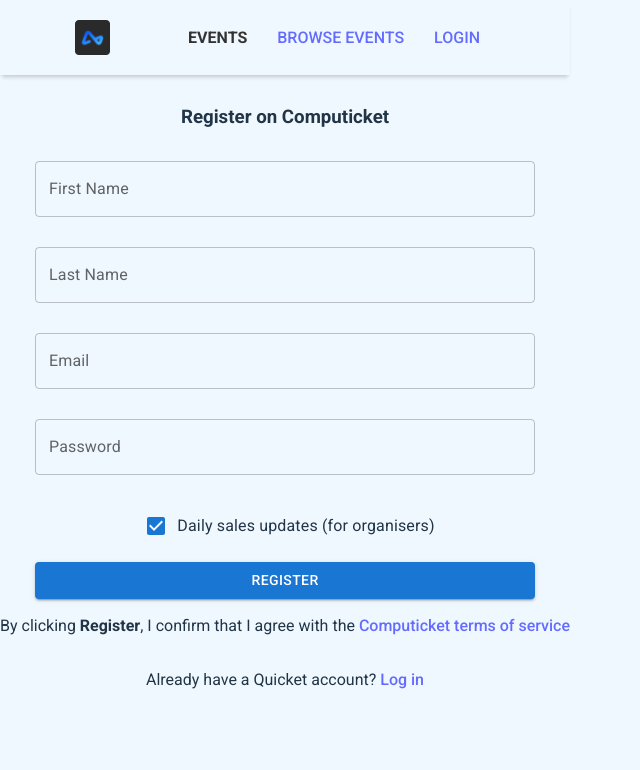
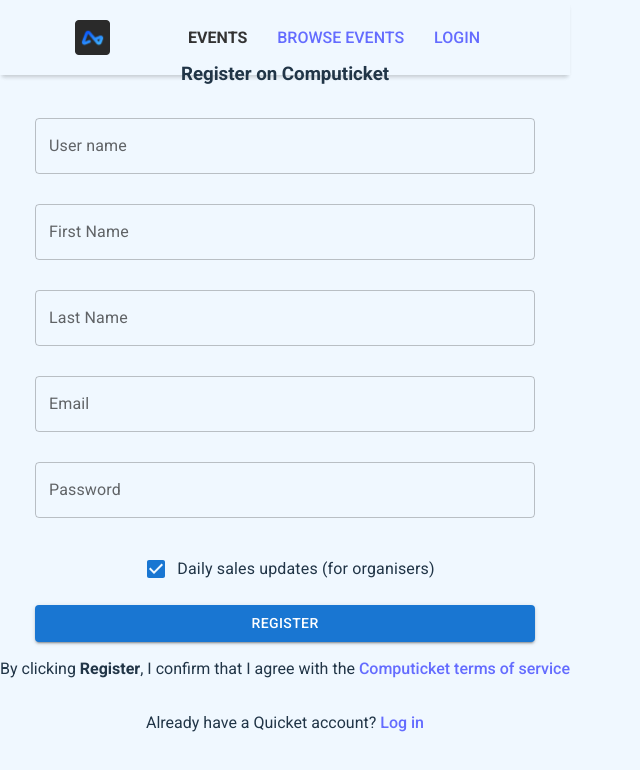
Before and after one commit to Jakaza/computicket, a React (Vite) app in the folder client/: page /register in a window 1280 px wide. Shown: the top 770 px of the page, without its empty margins (0-640 px from the left). Built offline with nearby package versions, Linux system fonts and the light colour scheme.

Commit message:
Logout and reset password

```diff
--- a/client/index.html
+++ b/client/index.html
@@ -2,7 +2,7 @@
 <html lang="en">
   <head>
     <meta charset="UTF-8" />
-    <link rel="icon" type="image/svg+xml" href="/vite.svg" />
+    <link rel="icon" type="image/svg+xml" href="/logo.png" />
     <meta name="viewport" content="width=device-width, initial-scale=1.0" />
     <title>Vite + React</title>
     <link href="https://fonts.googleapis.com/css2?family=Roboto:wght@400;500;700&display=swap" rel="stylesheet">
--- a/client/src/components/sidebar/Sidebar.jsx
+++ b/client/src/components/sidebar/Sidebar.jsx
@@ -1,7 +1,24 @@
-import React from "react";
+import React, { useContext } from "react";
 import "./sidebar.scss";
+import { Button } from "@mui/material";
+import apiRequest from "../../lib/apiRequest";
+import { AuthContext } from "../../context/AuthContext";
+import { useNavigate } from "react-router-dom";
 
 function Sidebar() {
+  const { updateUser } = useContext(AuthContext);
+  const navigate = useNavigate();
+
+  const handleLogout = async () => {
+    try {
+      await apiRequest.post("/auth/logout");
+      updateUser(null);
+      navigate("/");
+    } catch (err) {
+      console.log(err);
+    }
+  };
+
   return (
     <aside className="sidebar">
       <nav>
@@ -19,7 +36,11 @@
           <li>Promoter networks</li>
           <li>Vending</li>
           <li>Referrals</li>
-          <li>Account preferences</li>
+          <li>
+            <Button onClick={handleLogout} variant="contained" color="error">
+              Log out
+            </Button>
+          </li>
         </ul>
       </nav>
     </aside>
--- a/client/src/routes/passreset/ForgetPassword.jsx
+++ b/client/src/routes/passreset/ForgetPassword.jsx
@@ -1,25 +1,79 @@
-import React from 'react'
-import  "./forgetPassword.scss"
-import { Box, Button, TextField } from '@mui/material'
+import React, { useState } from "react";
+import "./forgetPassword.scss";
+import { Box, Button, TextField } from "@mui/material";
+import apiRequest from "../../lib/apiRequest";
+import { useNavigate } from "react-router-dom";
 
 function ForgetPassword() {
+  const [error, setError] = useState(false);
+  const [isLoadoing, setIsLoading] = useState(false);
+  const [message, setMessage] = useState("");
+  const navigate = useNavigate();
+
+  const handleSubmit = async (en) => {
+    en.preventDefault();
+    setError("");
+    setIsLoading(true);
+
+    const formData = new FormData(en.target);
+    const email = formData.get("email");
+
+    try {
+      const res = await apiRequest.post("/auth/forgot", {
+        email,
+      });
+      if (res.status === 200) {
+        console.log("YOU GOT LINK TO RESET PASSWORD CHECK EMAILS");
+        console.log(res);
+      }
+      if (res.status === 400) {
+        console.log("USER INPUT ERROR");
+        console.log(res.status);
+        setMessage(res.data.message);
+        setError(res.error);
+      }
+    } catch (error) {
+      if (error.code == "ERR_NETWORK") {
+        console.log("ERR_NETWORK SERVER IS DOWN", ERR_NETWORK);
+      }
+      console.log(error);
+      setError(error);
+    } finally {
+      setIsLoading(false);
+    }
+  };
+
   return (
-    <div className='resetPassword'>
+    <div className="resetPassword">
       <h3> RESET PASSWORD</h3>
 
       <p>Forgotten your password?</p>
 
-    <p>Enter the email address registered with your Computicket account below and we will email you a password reset link. If you don't see the email in your inbox, please check other folders in your email account such as Promotions OR Spam.</p>
+      <p>
+        Enter the email address registered with your Computicket account below
+        and we will email you a password reset link. If you don't see the email
+        in your inbox, please check other folders in your email account such as
+        Promotions OR Spam.
+      </p>
 
-  <Box className="inputBox" sx={{ width: 500, maxWidth: '100%' }}>
-    <TextField fullWidth label="Email" id="email" />
+      <form onSubmit={handleSubmit}>
+        <Box className="inputBox" sx={{ width: 500, maxWidth: "100%" }}>
+          <TextField fullWidth label="Email" id="email" name="email" />
         </Box>
 
-  <Button sx={{ width: 500, maxWidth: '100%' }} variant="contained" size="medium">
+        <Button
+          type="submit"
+          sx={{ width: 500, maxWidth: "100%" }}
+          variant="contained"
+          size="medium"
+        >
           SUBMIT
         </Button>
+
+        <p>{message}</p>
+      </form>
     </div>
-  )
+  );
 }
 
-export default ForgetPassword
+export default ForgetPassword;
--- a/client/src/routes/register/Register.jsx
+++ b/client/src/routes/register/Register.jsx
@@ -1,22 +1,26 @@
-import React, { useState } from 'react'
-import "./register.scss"
-import { Box, Button, Checkbox, FormControlLabel, TextField } from '@mui/material'
-import { Link, useNavigate } from 'react-router-dom'
-import apiRequest from '../../lib/apiRequest'
-
+import React, { useState } from "react";
+import "./register.scss";
+import {
+  Box,
+  Button,
+  Checkbox,
+  FormControlLabel,
+  TextField,
+} from "@mui/material";
+import { Link, useNavigate } from "react-router-dom";
+import apiRequest from "../../lib/apiRequest";
 
 function Register() {
-
-  const [error , setError] = useState(false)
-  const [isLoadoing , setIsLoading] = useState(false)
+  const [error, setError] = useState(false);
+  const [isLoadoing, setIsLoading] = useState(false);
   const navigate = useNavigate();
 
-
-  const handleSubmit  = async (en) => {
-    en.preventDefault()
-    setError("")
+  const handleSubmit = async (en) => {
+    en.preventDefault();
+    setError("");
     setIsLoading(true);
     const formData = new FormData(en.target);
+    const username = formData.get("username");
     const firstName = formData.get("firstname");
     const lastName = formData.get("lastname");
     const email = formData.get("email");
@@ -24,68 +28,103 @@
 
     try {
       const res = await apiRequest.post("/auth/register", {
+        username,
         firstName,
         lastName,
         email,
-        password
-      })
-      if(res.status === 200){
-        navigate()
+        password,
+      });
+      if (res.status === 200) {
+        navigate("/login");
       }
-      if(res.status === 400){
+      if (res.status === 400) {
         console.log("USER INPUT ERROR");
         console.log(res.status);
         setError(res.error);
       }
     } catch (error) {
-      if(error.code == "ERR_NETWORK"){
-        console.log("ERR_NETWORK SERVER IS DOWN" , ERR_NETWORK);
+      if (error.code == "ERR_NETWORK") {
+        console.log("ERR_NETWORK SERVER IS DOWN", ERR_NETWORK);
       }
       console.log(error);
-      setError(error)
-    }finally{
-      setIsLoading(false)
+      setError(error);
+    } finally {
+      setIsLoading(false);
     }
-  }
+  };
 
   return (
-    <div className='register'>
+    <div className="register">
+      <form onSubmit={handleSubmit} className="registerForm">
+        <h3> Register on Computicket</h3>
 
-    <form onSubmit={handleSubmit}  className='registerForm'>
-    <h3> Register on Computicket</h3>
-    <Box className="inputBox" sx={{ width: 500, maxWidth: '100%' }}>
-      <TextField name='firstname' fullWidth label="First Name" id="firstname" />
-    </Box>
+        <Box className="inputBox" sx={{ width: 500, maxWidth: "100%" }}>
+          <TextField
+            name="username"
+            fullWidth
+            label="User name"
+            id="username"
+          />
+        </Box>
 
-    <Box className="inputBox" sx={{ width: 500, maxWidth: '100%' }}>
-      <TextField name='lastname' fullWidth label="Last Name" id="lastname" />
-    </Box>
+        <Box className="inputBox" sx={{ width: 500, maxWidth: "100%" }}>
+          <TextField
+            name="firstname"
+            fullWidth
+            label="First Name"
+            id="firstname"
+          />
+        </Box>
 
+        <Box className="inputBox" sx={{ width: 500, maxWidth: "100%" }}>
+          <TextField
+            name="lastname"
+            fullWidth
+            label="Last Name"
+            id="lastname"
+          />
+        </Box>
 
-    <Box className="inputBox" sx={{ width: 500, maxWidth: '100%' }}>
-      <TextField name='email' fullWidth label="Email" id="email" />
-    </Box>
+        <Box className="inputBox" sx={{ width: 500, maxWidth: "100%" }}>
+          <TextField name="email" fullWidth label="Email" id="email" />
+        </Box>
 
-    <Box className="inputBox" sx={{ width: 500, maxWidth: '100%' }}>
-      <TextField name='password' type="password" fullWidth label="Password" id="password" />
-    </Box>
+        <Box className="inputBox" sx={{ width: 500, maxWidth: "100%" }}>
+          <TextField
+            name="password"
+            type="password"
+            fullWidth
+            label="Password"
+            id="password"
+          />
+        </Box>
 
-    <FormControlLabel className='checkBox' control={<Checkbox defaultChecked />} label="Daily sales updates (for organisers)" />
+        <FormControlLabel
+          className="checkBox"
+          control={<Checkbox defaultChecked />}
+          label="Daily sales updates (for organisers)"
+        />
 
-    <Button type='submit' sx={{ width: 500, maxWidth: '100%' }} variant="contained" size="medium">
+        <Button
+          type="submit"
+          sx={{ width: 500, maxWidth: "100%" }}
+          variant="contained"
+          size="medium"
+        >
           Register
-    </Button>
+        </Button>
 
-    <p>By clicking <b>Register</b>, I confirm that I agree with the <Link to={`/`}>Computicket terms of service</Link> </p>
+        <p>
+          By clicking <b>Register</b>, I confirm that I agree with the{" "}
+          <Link to={`/`}>Computicket terms of service</Link>{" "}
+        </p>
 
-    <p>Already have a Quicket account? <Link to={`/login`}>  Log in</Link> </p>
-
-
-    </form>
-
-
+        <p>
+          Already have a Quicket account? <Link to={`/login`}> Log in</Link>{" "}
+        </p>
+      </form>
     </div>
-  )
+  );
 }
 
-export default Register
+export default Register;
```
Also changed, not shown: 2 other files (tests, documents, lock files or other folders). Lines whose indentation alone changed are shown as unchanged.
